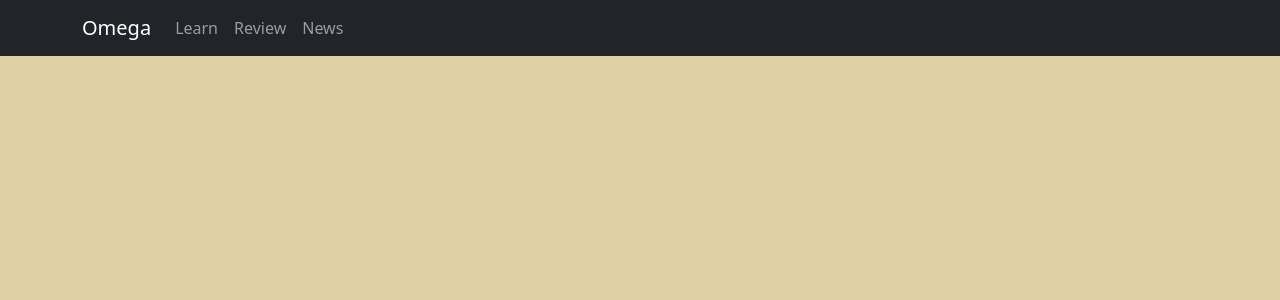
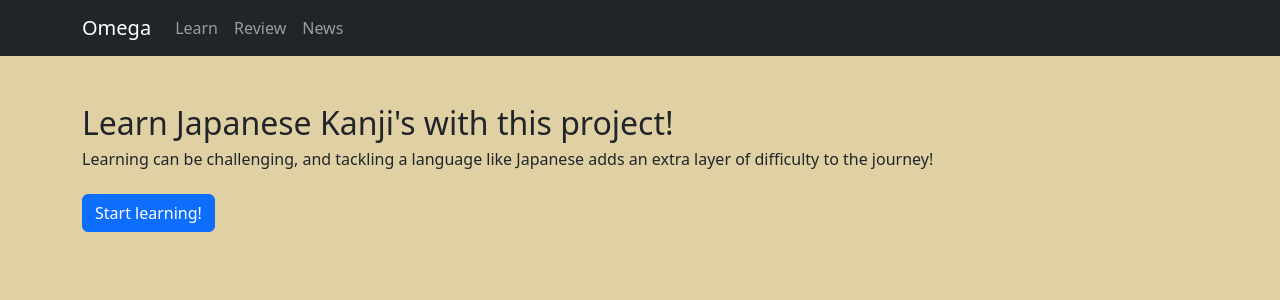
Before and after one commit to GiaxUp/kanji-guesser, a React (Vite) app: page / in a window 1280 px wide. Shown: the top 300 px of the page. Built offline with nearby package versions, Linux system fonts and the light colour scheme; no server answers.

Commit message:
added .env params & first fetch to get 20 kanji

```diff
--- a/package.json
+++ b/package.json
@@ -13,12 +13,14 @@
     "@reduxjs/toolkit": "^1.9.7",
     "axios": "^1.6.2",
     "bootstrap": "^5.3.2",
+    "dotenv": "^16.3.1",
     "json-server": "^0.17.4",
     "react": "^18.2.0",
     "react-bootstrap": "^2.9.1",
     "react-dom": "^18.2.0",
     "react-redux": "^8.1.3",
-    "react-router-dom": "^6.20.0"
+    "react-router-dom": "^6.20.0",
+    "redux-thunk": "^2.4.2"
   },
   "devDependencies": {
     "@types/react": "^18.2.37",
--- a/src/App.tsx
+++ b/src/App.tsx
@@ -12,7 +12,7 @@ function App() {
       <TopNavbar />
       <Router>
         <Routes>
-          <Route path="/home" element={<Home />} />
+          <Route path="/" element={<Home />} />
           <Route path="/learn" element={<Learn />} />
           <Route path="/review" element={<Review />} />
           <Route path="/news" element={<News />} />
--- a/src/components/TopNavbar.tsx
+++ b/src/components/TopNavbar.tsx
@@ -7,7 +7,7 @@ function TopNavbar() {
   return (
     <Navbar bg="dark" data-bs-theme="dark">
       <Container>
-        <Navbar.Brand href="home">Omega</Navbar.Brand>
+        <Navbar.Brand href="/">Omega</Navbar.Brand>
         <Nav className="me-auto">
           <Nav.Link href="learn">Learn</Nav.Link>
           <Nav.Link href="review">Review</Nav.Link>
--- a/src/main.tsx
+++ b/src/main.tsx
@@ -1,9 +1,13 @@
 import React from "react";
 import ReactDOM from "react-dom/client";
 import App from "./App.tsx";
+import { store } from "./redux/store/store.ts";
+import { Provider } from "react-redux";
 
 ReactDOM.createRoot(document.getElementById("root")!).render(
   <React.StrictMode>
-    <App />
+    <Provider store={store}>
+      <App />
+    </Provider>
   </React.StrictMode>
 );
--- a/src/pages/Home.tsx
+++ b/src/pages/Home.tsx
@@ -1,5 +1,28 @@
+import { Link } from "react-router-dom";
+import { Button, Container, Row, Col } from "react-bootstrap";
+import "../style/App.css";
+
 const Home = () => {
-  return <div>Home</div>;
+  return (
+    <Container>
+      <Row className="mt-5">
+        <Col>
+          <h2>Learn Japanese Kanji's with this project!</h2>
+          <h6>
+            Learning can be challenging, and tackling a language like Japanese adds an extra layer
+            of difficulty to the journey!
+          </h6>
+        </Col>
+      </Row>
+      <Row className="mt-3">
+        <Col>
+          <Link to="/learn">
+            <Button variant="primary">Start learning!</Button>
+          </Link>
+        </Col>
+      </Row>
+    </Container>
+  );
 };
 
 export default Home;
--- a/src/pages/Learn.tsx
+++ b/src/pages/Learn.tsx
@@ -1,5 +1,24 @@
+import axios from "axios";
+
+const options = {
+  method: "GET",
+  url: "https://kanjialive-api.p.rapidapi.com/api/public/search/advanced/",
+  params: { list: "ap:c3" },
+  headers: {
+    "X-RapidAPI-Key": import.meta.env.VITE_APP_KEY,
+    "X-RapidAPI-Host": import.meta.env.VITE_APP_SITE,
+  },
+};
+
+try {
+  const response = await axios.request(options);
+  console.log(response.data);
+} catch (error) {
+  console.error(error);
+}
+
 const Learn = () => {
-  return <div>Learn</div>;
+  return <div>Fetched kanji: </div>;
 };
 
 export default Learn;
--- /dev/null
+++ b/src/redux/store/store.ts
@@ -0,0 +1,7 @@
+import { configureStore } from "@reduxjs/toolkit";
+
+export const store = configureStore({
+  reducer: {
+    // Inserire i reducer dei kanji qua
+  },
+});
--- a/src/style/App.css
+++ b/src/style/App.css
@@ -1,3 +1,4 @@
+/* General */
 body {
   background-color: rgb(223, 209, 163);
 }
```
Also changed, not shown: src/redux/actions/actions.ts (added), src/redux/reducers/reducers.ts (added), 1 other file (tests, documents, lock files or other folders).
